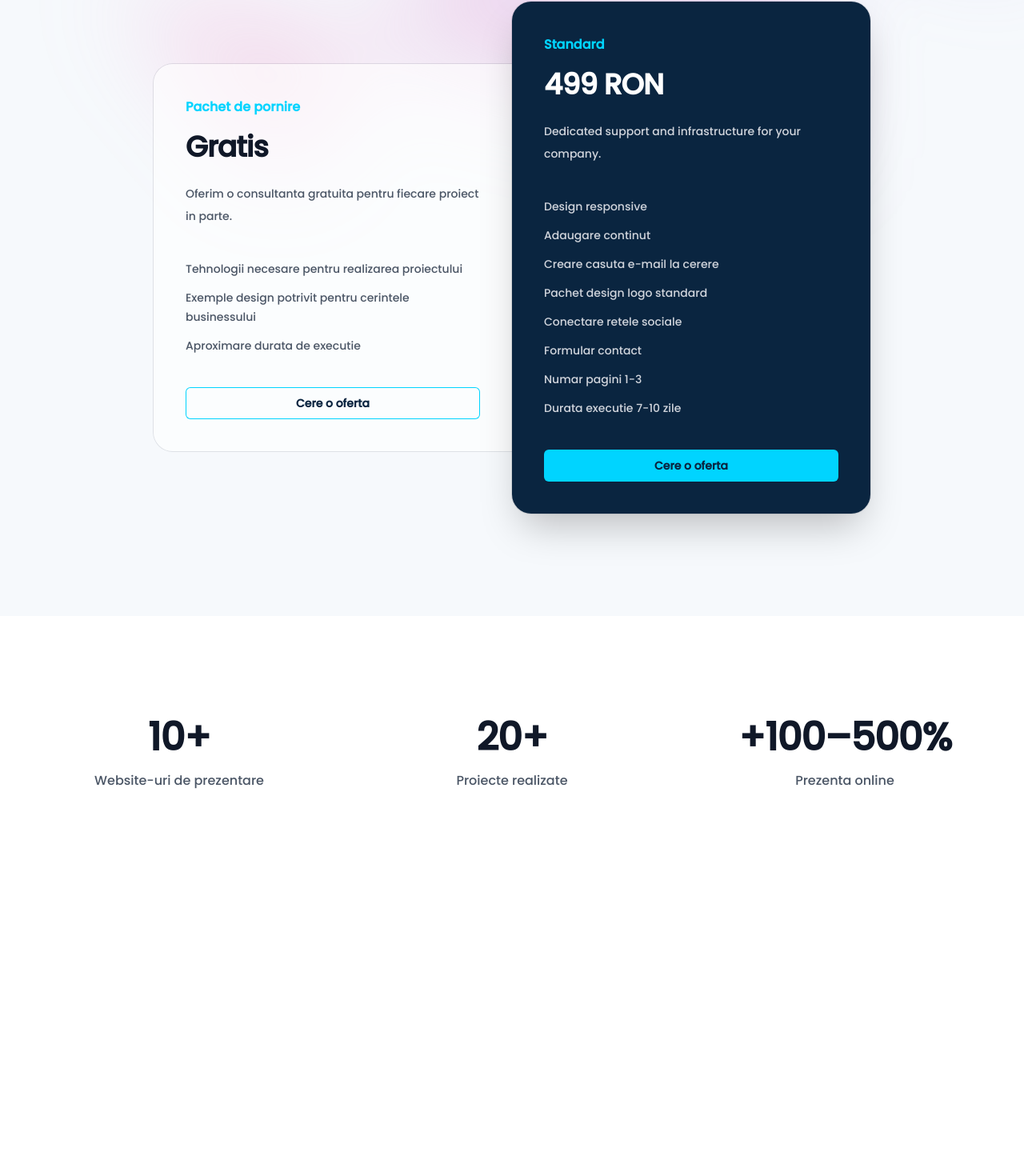
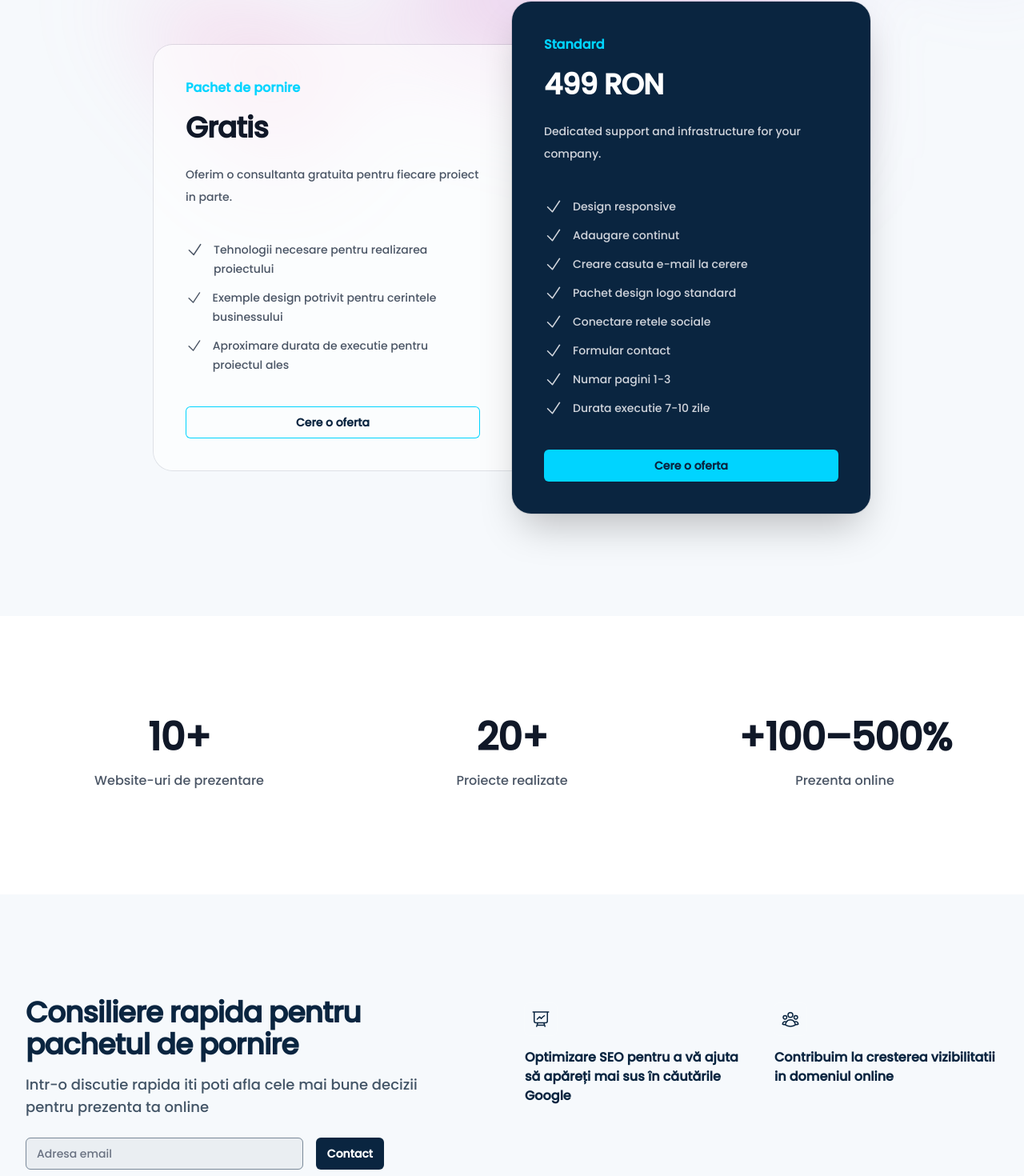
Before and after one commit to lazarelvis/webdigit-it-solutions, a Next.js app: page / in a window 1280 px wide. Shown: the part 3189-4659 px from the top of the page at 80% size. Before the commit the page ends 4307 px from the top, so only its background shows below. Built offline with nearby package versions, Linux system fonts and the light colour scheme.

Commit message:
contact section on first page added

```diff
--- a/src/app/components/Pricing/index.js
+++ b/src/app/components/Pricing/index.js
@@ -11,7 +11,7 @@ const tiers = [
     features: [
       "Tehnologii necesare pentru realizarea proiectului",
       "Exemple design potrivit pentru cerintele businessului",
-      "Aproximare durata de executie",
+      "Aproximare durata de executie pentru proiectul ales",
     ],
     featured: false,
   },
@@ -133,6 +133,19 @@ export default function Pricing() {
                       "h-6 w-5 flex-none"
                     )}
                   /> */}
+                  <svg
+                    xmlns="http://www.w3.org/2000/svg"
+                    viewBox="0 0 24 24"
+                    fill="currentColor"
+                    className="size-6"
+                  >
+                    <path
+                      fillRule="evenodd"
+                      d="M19.916 4.626a.75.75 0 0 1 .208 1.04l-9 13.5a.75.75 0 0 1-1.154.114l-6-6a.75.75 0 0 1 1.06-1.06l5.353 5.353 8.493-12.74a.75.75 0 0 1 1.04-.207Z"
+                      clipRule="evenodd"
+                    />
+                  </svg>
+
                   {feature}
                 </li>
               ))}
--- /dev/null
+++ b/src/app/components/Support/index.js
@@ -0,0 +1,96 @@
+export default function Support() {
+  return (
+    <div className="relative isolate overflow-hidden bg-[#f6f9fc] py-16 sm:py-24 lg:py-32">
+      <div className="mx-auto max-w-7xl px-6 lg:px-8">
+        <div className="mx-auto grid max-w-2xl grid-cols-1 gap-x-8 gap-y-16 lg:max-w-none lg:grid-cols-2">
+          <div className="max-w-xl lg:max-w-lg">
+            <h2 className="text-4xl font-semibold tracking-tight text-[#0a2540]">
+              Consiliere rapida pentru pachetul de pornire
+            </h2>
+            <p className="mt-4 text-lg text-[#425466]">
+              Intr-o discutie rapida iti poti afla cele mai bune decizii pentru
+              prezenta ta online
+            </p>
+            <div className="mt-6 flex max-w-md gap-x-4">
+              <label htmlFor="email-address" className="sr-only">
+                Email address
+              </label>
+              <input
+                id="email-address"
+                name="email"
+                type="email"
+                required
+                placeholder="Adresa email"
+                autoComplete="email"
+                className="min-w-0 flex-auto rounded-md bg-[#0a2540]/5 px-3.5 py-2 text-base text-[#0a2540] outline-1 -outline-offset-1 outline-[#0a2540]/50 placeholder:text-gray-500 focus:outline-2 focus:-outline-offset-2 focus:outline-indigo-500 sm:text-sm/6"
+              />
+              <button
+                type="submit"
+                className="flex-none rounded-md bg-[#0a2540] px-3.5 py-2.5 text-sm font-semibold text-white shadow-xs hover:bg-indigo-400 focus-visible:outline-2 focus-visible:outline-offset-2 focus-visible:outline-indigo-500"
+              >
+                Contact
+              </button>
+            </div>
+          </div>
+          <dl className="grid grid-cols-1 gap-x-8 gap-y-10 sm:grid-cols-2 lg:pt-2">
+            <div className="flex flex-col items-start">
+              <div className="rounded-md bg-white/5 p-2 ring-1 ring-white/10 text-[#0a2540]">
+                <svg
+                  xmlns="http://www.w3.org/2000/svg"
+                  fill="none"
+                  viewBox="0 0 24 24"
+                  strokeWidth="1.5"
+                  stroke="currentColor"
+                  className="size-6"
+                >
+                  <path
+                    strokeLinecap="round"
+                    strokeLinejoin="round"
+                    d="M3.75 3v11.25A2.25 2.25 0 0 0 6 16.5h2.25M3.75 3h-1.5m1.5 0h16.5m0 0h1.5m-1.5 0v11.25A2.25 2.25 0 0 1 18 16.5h-2.25m-7.5 0h7.5m-7.5 0-1 3m8.5-3 1 3m0 0 .5 1.5m-.5-1.5h-9.5m0 0-.5 1.5m.75-9 3-3 2.148 2.148A12.061 12.061 0 0 1 16.5 7.605"
+                  />
+                </svg>
+              </div>
+              <dt className="mt-4 text-base font-semibold text-[#0a2540]">
+                Optimizare SEO pentru a vă ajuta să apăreți mai sus în căutările
+                Google
+              </dt>
+            </div>
+            <div className="flex flex-col items-start">
+              <div className="rounded-md bg-white/5 p-2 ring-1 ring-white/10 text-[#0a2540]">
+                <svg
+                  xmlns="http://www.w3.org/2000/svg"
+                  fill="none"
+                  viewBox="0 0 24 24"
+                  strokeWidth="1.5"
+                  stroke="currentColor"
+                  className="size-6"
+                >
+                  <path
+                    strokeLinecap="round"
+                    strokeLinejoin="round"
+                    d="M18 18.72a9.094 9.094 0 0 0 3.741-.479 3 3 0 0 0-4.682-2.72m.94 3.198.001.031c0 .225-.012.447-.037.666A11.944 11.944 0 0 1 12 21c-2.17 0-4.207-.576-5.963-1.584A6.062 6.062 0 0 1 6 18.719m12 0a5.971 5.971 0 0 0-.941-3.197m0 0A5.995 5.995 0 0 0 12 12.75a5.995 5.995 0 0 0-5.058 2.772m0 0a3 3 0 0 0-4.681 2.72 8.986 8.986 0 0 0 3.74.477m.94-3.197a5.971 5.971 0 0 0-.94 3.197M15 6.75a3 3 0 1 1-6 0 3 3 0 0 1 6 0Zm6 3a2.25 2.25 0 1 1-4.5 0 2.25 2.25 0 0 1 4.5 0Zm-13.5 0a2.25 2.25 0 1 1-4.5 0 2.25 2.25 0 0 1 4.5 0Z"
+                  />
+                </svg>
+              </div>
+              <dt className="mt-4 text-base font-semibold text-[#0a2540]">
+                Contribuim la cresterea vizibilitatii in domeniul online
+              </dt>
+            </div>
+          </dl>
+        </div>
+      </div>
+      {/* <div
+        aria-hidden="true"
+        className="absolute top-0 left-1/2 -z-10 -translate-x-1/2 blur-3xl xl:-top-6"
+      >
+        <div
+          style={{
+            clipPath:
+              "polygon(74.1% 44.1%, 100% 61.6%, 97.5% 26.9%, 85.5% 0.1%, 80.7% 2%, 72.5% 32.5%, 60.2% 62.4%, 52.4% 68.1%, 47.5% 58.3%, 45.2% 34.5%, 27.5% 76.7%, 0.1% 64.9%, 17.9% 100%, 27.6% 76.8%, 76.1% 97.7%, 74.1% 44.1%)",
+          }}
+          className="aspect-1155/678 w-[72.1875rem] bg-linear-to-tr from-[#ff80b5] to-[#9089fc] opacity-30"
+        />
+      </div> */}
+    </div>
+  );
+}
--- a/src/app/layout.js
+++ b/src/app/layout.js
@@ -6,6 +6,7 @@ import { StickyScrollRevealDemo } from "./components/StickyScroll/sticky-scroll-
 import Portfolio from "./components/Portoflio";
 import Pricing from "./components/Pricing";
 import Stats from "./components/Stats";
+import Support from "./components/Support";
 import "./globals.css";
 
 const popins = Poppins({
@@ -44,6 +45,9 @@ export default function RootLayout({ children }) {
           <div className="Stats">
             <Stats />
           </div>
+          <div className="Support">
+            <Support />
+          </div>
         </div>
         {children}
       </body>
```
